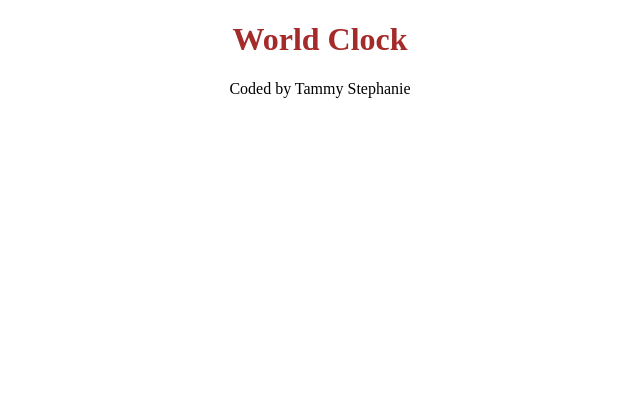
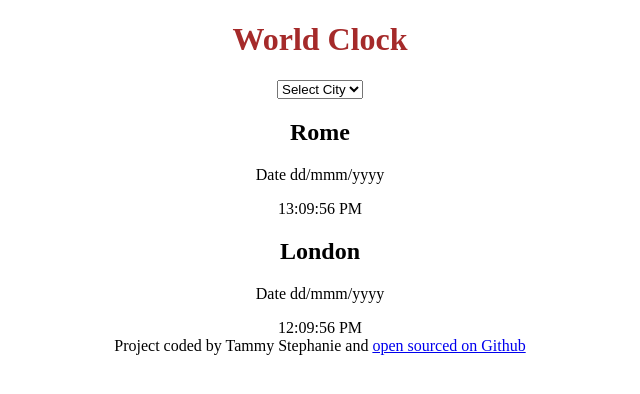
Before and after one commit to tammysteph/PlusAddonProject, a plain HTML site: page index.html in a window 1280 px wide. Shown: the whole page, without its empty margins (320-960 px from the left). Drawn offline with Linux system fonts and the light colour scheme.

Commit message:
Update index.html

```diff
--- a/index.html
+++ b/index.html
@@ -7,9 +7,34 @@
     <link rel="stylesheet" href="style.css" />
   </head>
   <body>
-    <h1>World Clock</h1>
+    <div class="container">
+      <h1>World Clock</h1>
+      <select name="" id="">
+        <option value="">Select City</option>
+        <option value="">Rome</option>
+        <option value="">London</option>
+        <option value="">France</option>
+        <option value="">New York</option>
+        <option value="">Chicago</option>
+      </select>
 
-    <footer>Coded by Tammy Stephanie</footer>
+      <div class="cityDisplay">
+        <h2>Rome</h2>
+        <p class="date">Date dd/mmm/yyyy</p>
+        <div class="time">13:09:56 PM</div>
+      </div>
+      <div class="cityDisplay">
+        <h2>London</h2>
+        <p class="date">Date dd/mmm/yyyy</p>
+        <div class="time">12:09:56 PM</div>
+      </div>
+    </div>
+    <footer>
+      Project coded by Tammy Stephanie and
+      <a href="https://github.com/tammysteph/PlusAddonProject" target="_blank"
+        >open sourced on Github</a
+      >
+    </footer>
 
     <script src="index.js"></script>
   </body>
```
